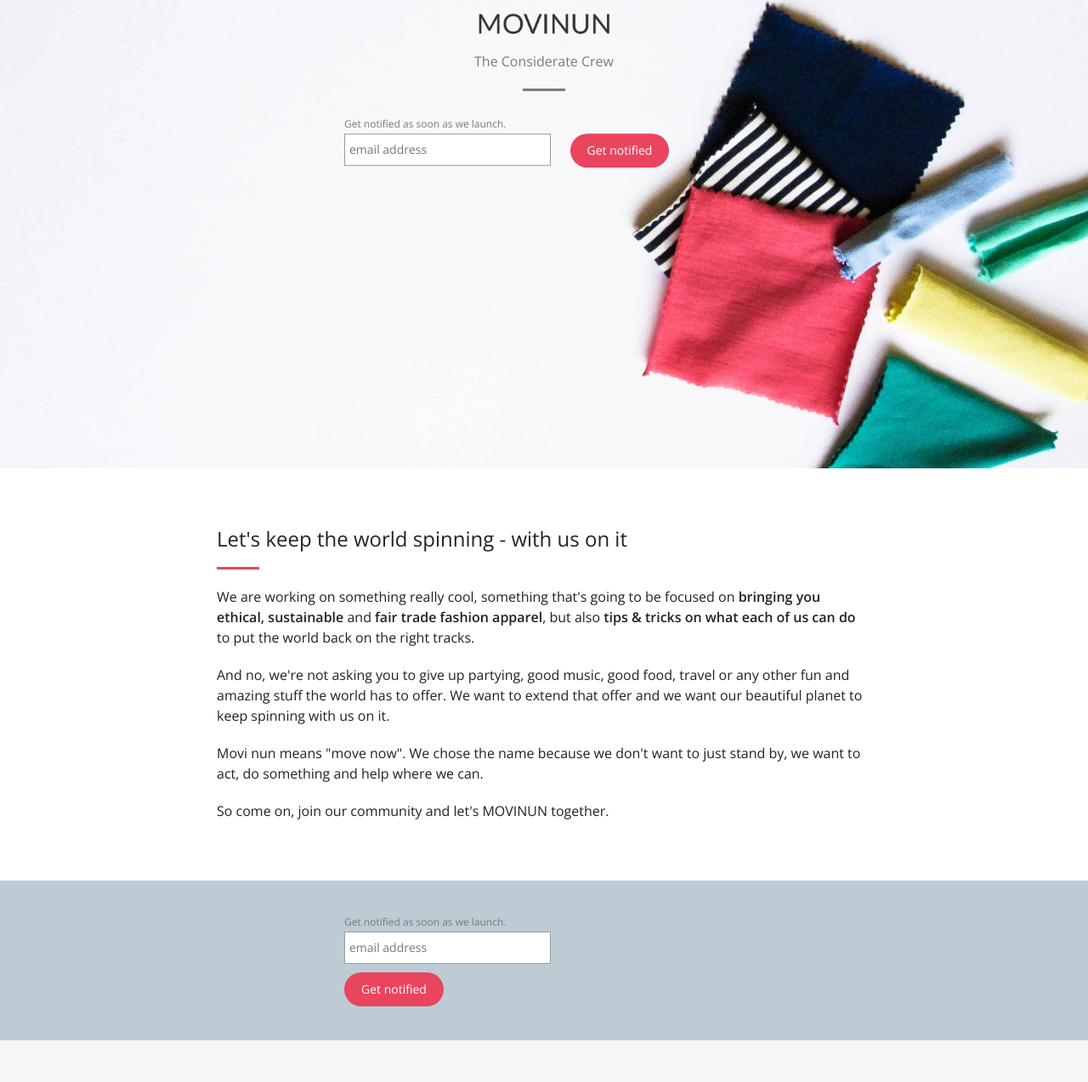
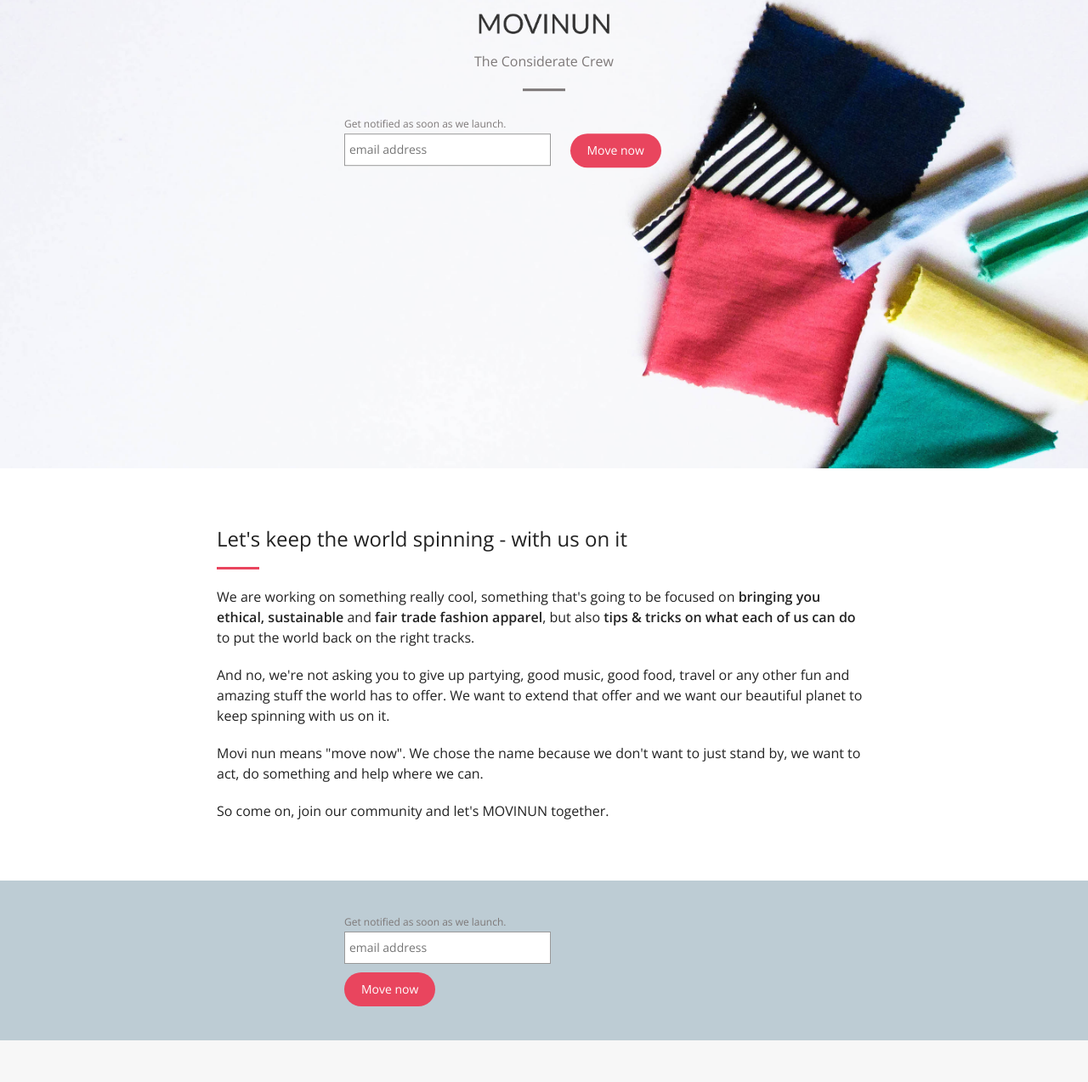
Before and after one commit to ViaCoco/movinun2, a Jekyll site: the page built from index.html, in a window 1280 px wide. Shown: the part 439-1712 px from the top of the page at 85% size. Built offline with Jekyll 4.4.1, drawn with Linux system fonts in a browser that asks for light colours; comment, search, counter and statistics services are not loaded.

Commit message:
move now

```diff
--- a/_includes/call-to-action.html
+++ b/_includes/call-to-action.html
@@ -30,7 +30,7 @@
             <input type="email" value="" name="EMAIL" class="email" id="mce-EMAIL" placeholder="email address" required>
             <!-- real people should not fill this in and expect good things - do not remove this or risk form bot signups-->
             <div style="position: absolute; left: -5000px;" aria-hidden="true"><input type="text" name="b_3c71e18b2eeb28beac9f6ed18_5a7c2bbb43" tabindex="-1" value=""></div>
-            <div class="clear"><input type="submit" value="Get notified" name="subscribe" id="mc-embedded-subscribe" class="btn btn-color btn-primary"></div>
+            <div class="clear"><input type="submit" value="Move now" name="subscribe" id="mc-embedded-subscribe" class="btn btn-color btn-primary"></div>
             </div>
         </form>
         </div>
--- a/_includes/header.html
+++ b/_includes/header.html
@@ -12,7 +12,7 @@
     <input type="email" value="" name="EMAIL" class="email" id="mce-EMAIL" placeholder="email address" required>
     <!-- real people should not fill this in and expect good things - do not remove this or risk form bot signups-->
     <div style="position: absolute; left: -5000px;" aria-hidden="true"><input type="text" name="b_3c71e18b2eeb28beac9f6ed18_5a7c2bbb43" tabindex="-1" value=""></div>
-    <input type="submit" value="Get notified" name="subscribe" id="mc-embedded-subscribe" class="btn btn-color btn-primary"></input>
+    <input type="submit" value="Move now" name="subscribe" id="mc-embedded-subscribe" class="btn btn-color btn-primary"></input>
 </form>
 </div>
 <!--End mc_embed_signup-->
```
